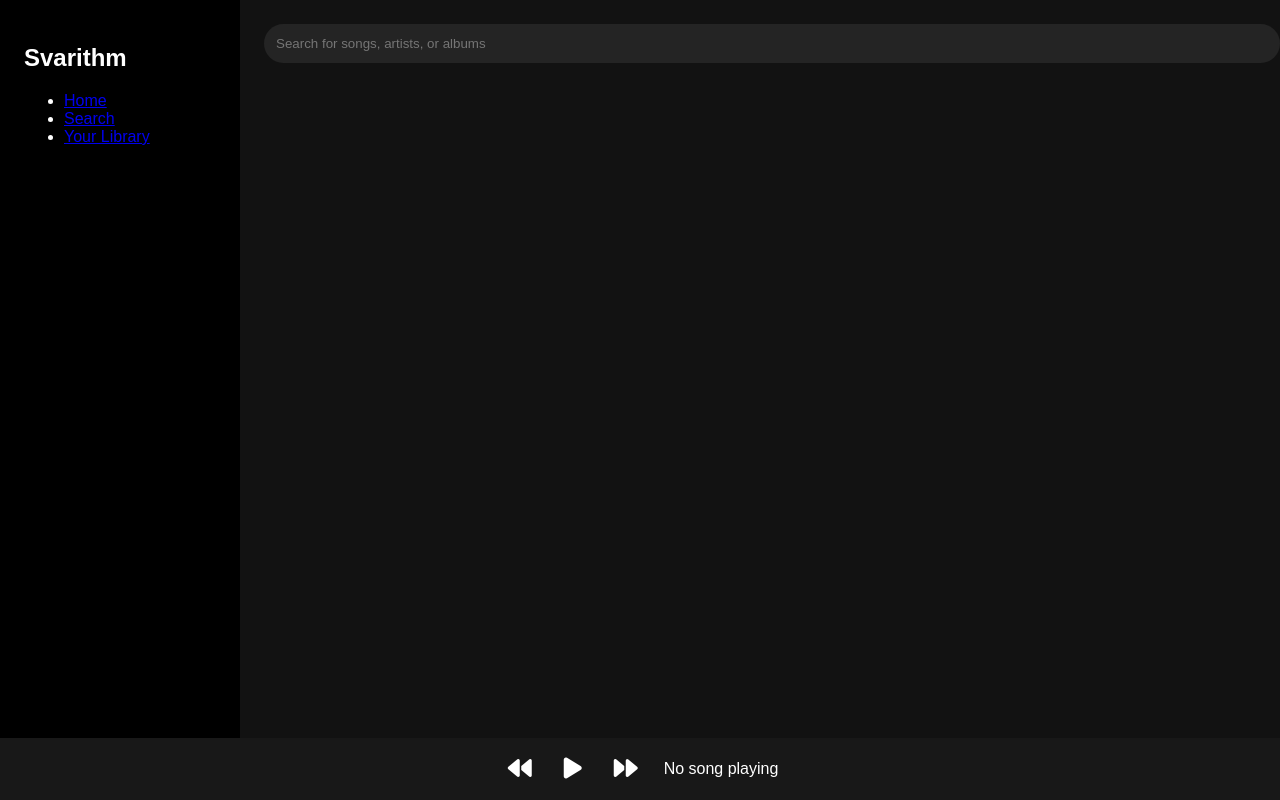
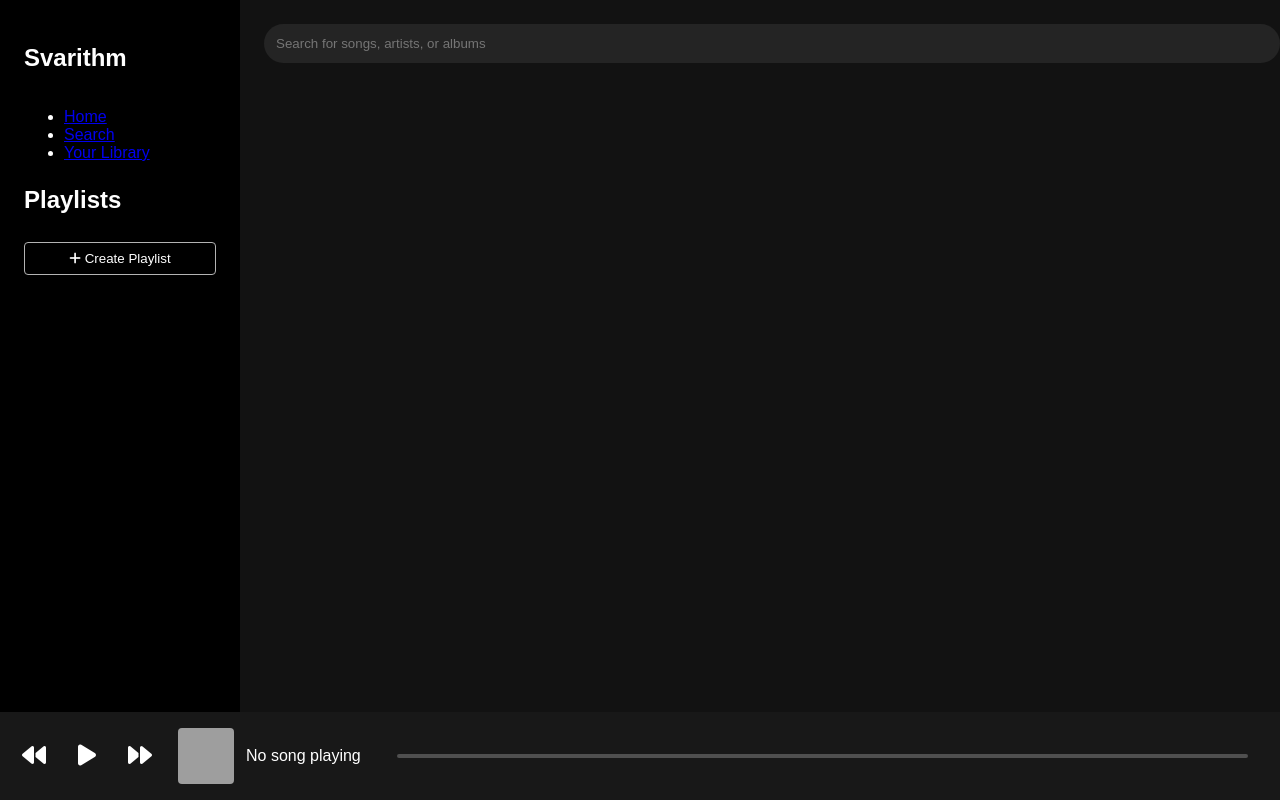
Before and after one commit to asmm735/groove-nexus-beats, a Flask app: template templates/index.html in a window 1280 px wide. Run offline with Flask 2, Linux system fonts and the light colour scheme; the template is opened without the code that fills it, so the values that code supplies are empty; grey boxes are pictures that could not be loaded.

Commit message:
feat: Add music files, playlists, and album view
- Added functionality to manage music files.
- Implemented playlist management features.
- Added album view functionality.

```diff
--- a/app.py
+++ b/app.py
@@ -8,26 +8,34 @@ app.config['SQLALCHEMY_DATABASE_URI'] = 'postgresql://postgres:your_password@loc
 app.config['SQLALCHEMY_TRACK_MODIFICATIONS'] = False
 db = SQLAlchemy(app)
 
-# Database Models
+# Association table for playlist-song relationship
+playlist_songs = db.Table('playlist_songs',
+    db.Column('playlist_id', db.Integer, db.ForeignKey('playlist.id'), primary_key=True),
+    db.Column('song_id', db.Integer, db.ForeignKey('song.id'), primary_key=True)
+)
+
 class Song(db.Model):
     id = db.Column(db.Integer, primary_key=True)
     title = db.Column(db.String(100), nullable=False)
     artist = db.Column(db.String(100), nullable=False)
     album = db.Column(db.String(100))
     duration = db.Column(db.String(10))
-    file_path = db.Column(db.String(200))
+    file_path = db.Column(db.String(200), nullable=False)  # Path to the actual music file
+    album_art = db.Column(db.String(200))  # Path to album artwork
     created_at = db.Column(db.DateTime, default=datetime.utcnow)
 
 class Playlist(db.Model):
     id = db.Column(db.Integer, primary_key=True)
     name = db.Column(db.String(100), nullable=False)
-    songs = db.relationship('Song', secondary='playlist_songs')
+    user_id = db.Column(db.Integer)  # You can add proper user authentication later
+    created_at = db.Column(db.DateTime, default=datetime.utcnow)
+    songs = db.relationship('Song', secondary=playlist_songs, backref='playlists')
 
-# Routes
 @app.route('/')
 def home():
     songs = Song.query.all()
-    return render_template('index.html', songs=songs)
+    playlists = Playlist.query.all()
+    return render_template('index.html', songs=songs, playlists=playlists)
 
 @app.route('/search')
 def search():
@@ -42,8 +50,39 @@ def search():
         'title': song.title,
         'artist': song.artist,
         'album': song.album,
-        'duration': song.duration
+        'duration': song.duration,
+        'file_path': song.file_path,
+        'album_art': song.album_art
     } for song in songs])
+
+@app.route('/album/<album_name>')
+def album_view(album_name):
+    songs = Song.query.filter_by(album=album_name).all()
+    return jsonify([{
+        'id': song.id,
+        'title': song.title,
+        'artist': song.artist,
+        'duration': song.duration,
+        'file_path': song.file_path,
+        'album_art': song.album_art
+    } for song in songs])
+
+@app.route('/playlist', methods=['POST'])
+def create_playlist():
+    data = request.json
+    playlist = Playlist(name=data['name'])
+    db.session.add(playlist)
+    db.session.commit()
+    return jsonify({'id': playlist.id, 'name': playlist.name})
+
+@app.route('/playlist/<int:playlist_id>/add', methods=['POST'])
+def add_to_playlist(playlist_id):
+    data = request.json
+    playlist = Playlist.query.get_or_404(playlist_id)
+    song = Song.query.get_or_404(data['song_id'])
+    playlist.songs.append(song)
+    db.session.commit()
+    return jsonify({'success': True})
 
 if __name__ == '__main__':
     with app.app_context():
--- a/static/css/style.css
+++ b/static/css/style.css
@@ -1,4 +1,3 @@
-
 :root {
     --spotify-green: #1DB954;
     --dark-bg: #121212;
@@ -23,6 +22,27 @@ body {
 .sidebar {
     background-color: #000;
     padding: 24px;
+    display: flex;
+    flex-direction: column;
+}
+
+.playlists {
+    margin-top: 24px;
+}
+
+.create-playlist-btn {
+    width: 100%;
+    padding: 8px;
+    background: transparent;
+    color: var(--light-text);
+    border: 1px solid var(--secondary-text);
+    border-radius: 4px;
+    cursor: pointer;
+    margin: 8px 0;
+}
+
+.create-playlist-btn:hover {
+    border-color: var(--light-text);
 }
 
 .main-content {
@@ -43,6 +63,97 @@ body {
     display: grid;
     grid-template-columns: repeat(auto-fill, minmax(200px, 1fr));
     gap: 20px;
+}
+
+.song-card {
+    position: relative;
+    background: #181818;
+    padding: 16px;
+    border-radius: 8px;
+    transition: background-color 0.3s;
+}
+
+.song-card:hover {
+    background: #282828;
+}
+
+.song-controls {
+    position: absolute;
+    bottom: 16px;
+    right: 16px;
+    display: none;
+}
+
+.song-card:hover .song-controls {
+    display: flex;
+    gap: 8px;
+}
+
+.album-name {
+    color: var(--secondary-text);
+    cursor: pointer;
+}
+
+.album-name:hover {
+    color: var(--light-text);
+    text-decoration: underline;
+}
+
+.modal {
+    display: none;
+    position: fixed;
+    top: 0;
+    left: 0;
+    width: 100%;
+    height: 100%;
+    background: rgba(0, 0, 0, 0.7);
+}
+
+.modal-content {
+    background: #282828;
+    margin: 15% auto;
+    padding: 20px;
+    width: 80%;
+    max-width: 500px;
+    border-radius: 8px;
+}
+
+.progress-bar {
+    flex-grow: 1;
+    height: 4px;
+    background: #4f4f4f;
+    margin: 0 16px;
+    border-radius: 2px;
+    cursor: pointer;
+}
+
+.progress {
+    height: 100%;
+    background: var(--spotify-green);
+    border-radius: 2px;
+    width: 0;
+}
+
+.now-playing {
+    display: flex;
+    align-items: center;
+    gap: 12px;
+}
+
+.now-playing img {
+    width: 56px;
+    height: 56px;
+    border-radius: 4px;
+}
+
+.song-info {
+    display: flex;
+    flex-direction: column;
+}
+
+#currentArtist {
+    color: var(--secondary-text);
+    font-size: 0.9em;
 }
 
 .player-controls {
--- a/static/js/main.js
+++ b/static/js/main.js
@@ -6,11 +6,35 @@ document.addEventListener('DOMContentLoaded', function() {
     const prevButton = document.getElementById('prevButton');
     const nextButton = document.getElementById('nextButton');
     const currentSongDisplay = document.getElementById('currentSong');
+    const currentArtistDisplay = document.getElementById('currentArtist');
+    const currentAlbumArt = document.getElementById('currentAlbumArt');
+    const progressBar = document.querySelector('.progress-bar');
+    const progress = document.querySelector('.progress');
+    const createPlaylistBtn = document.getElementById('createPlaylist');
+    const modal = document.getElementById('playlistModal');
 
     let isPlaying = false;
     let currentSongIndex = -1;
     let songs = [];
     let audio = new Audio();
+
+    // Audio event listeners
+    audio.addEventListener('timeupdate', updateProgress);
+    audio.addEventListener('ended', () => {
+        playNext();
+    });
+
+    progressBar.addEventListener('click', (e) => {
+        const progressWidth = progressBar.clientWidth;
+        const clickX = e.offsetX;
+        const duration = audio.duration;
+        audio.currentTime = (clickX / progressWidth) * duration;
+    });
+
+    function updateProgress() {
+        const percentage = (audio.currentTime / audio.duration) * 100;
+        progress.style.width = percentage + '%';
+    }
 
     // Search functionality
     searchInput.addEventListener('input', debounce(function(e) {
@@ -37,34 +61,115 @@ document.addEventListener('DOMContentLoaded', function() {
         isPlaying = !isPlaying;
     });
 
-    prevButton.addEventListener('click', function() {
-        if (currentSongIndex > 0) {
-            currentSongIndex--;
-            playSong(songs[currentSongIndex]);
+    prevButton.addEventListener('click', playPrevious);
+    nextButton.addEventListener('click', playNext);
+
+    // Album view
+    document.addEventListener('click', function(e) {
+        if (e.target.classList.contains('album-name')) {
+            const albumName = e.target.dataset.album;
+            fetch(`/album/${encodeURIComponent(albumName)}`)
+                .then(response => response.json())
+                .then(data => {
+                    songs = data;
+                    updateSongGrid(data);
+                });
         }
     });
 
-    nextButton.addEventListener('click', function() {
-        if (currentSongIndex < songs.length - 1) {
-            currentSongIndex++;
-            playSong(songs[currentSongIndex]);
+    // Playlist management
+    createPlaylistBtn.addEventListener('click', function() {
+        const playlistName = prompt('Enter playlist name:');
+        if (playlistName) {
+            fetch('/playlist', {
+                method: 'POST',
+                headers: {
+                    'Content-Type': 'application/json'
+                },
+                body: JSON.stringify({ name: playlistName })
+            })
+            .then(response => response.json())
+            .then(data => {
+                const playlistList = document.getElementById('playlistList');
+                const li = document.createElement('li');
+                li.textContent = data.name;
+                li.dataset.id = data.id;
+                playlistList.appendChild(li);
+            });
         }
     });
 
+    // Add to playlist functionality
+    document.addEventListener('click', function(e) {
+        if (e.target.classList.contains('add-to-playlist-btn') || e.target.parentElement.classList.contains('add-to-playlist-btn')) {
+            const songCard = e.target.closest('.song-card');
+            const songId = songCard.dataset.id;
+            showPlaylistModal(songId);
+        }
+    });
+
+    function showPlaylistModal(songId) {
+        const playlistOptions = document.getElementById('playlistOptions');
+        playlistOptions.innerHTML = '';
+
+        document.querySelectorAll('#playlistList li').forEach(playlist => {
+            const li = document.createElement('li');
+            li.textContent = playlist.textContent;
+            li.addEventListener('click', () => addToPlaylist(playlist.dataset.id, songId));
+            playlistOptions.appendChild(li);
+        });
+
+        modal.style.display = 'block';
+    }
+
+    function addToPlaylist(playlistId, songId) {
+        fetch(`/playlist/${playlistId}/add`, {
+            method: 'POST',
+            headers: {
+                'Content-Type': 'application/json'
+            },
+            body: JSON.stringify({ song_id: songId })
+        })
+        .then(() => {
+            modal.style.display = 'none';
+        });
+    }
+
     function playSong(song) {
-        currentSongDisplay.textContent = `${song.title} - ${song.artist}`;
+        currentSongDisplay.textContent = song.title;
+        currentArtistDisplay.textContent = song.artist;
+        currentAlbumArt.src = song.album_art || '/static/images/album-placeholder.jpg';
         audio.src = song.file_path;
         audio.play();
         isPlaying = true;
         playButton.innerHTML = '<i class="fas fa-pause"></i>';
     }
 
+    function playNext() {
+        if (currentSongIndex < songs.length - 1) {
+            currentSongIndex++;
+            playSong(songs[currentSongIndex]);
+        }
+    }
+
+    function playPrevious() {
+        if (currentSongIndex > 0) {
+            currentSongIndex--;
+            playSong(songs[currentSongIndex]);
+        }
+    }
+
     function updateSongGrid(songs) {
         songGrid.innerHTML = songs.map(song => `
-            <div class="song-card" data-id="${song.id}">
-                <img src="/static/images/album-placeholder.jpg" alt="${song.album}">
+            <div class="song-card" data-id="${song.id}" data-file="${song.file_path}">
+                <img src="${song.album_art || '/static/images/album-placeholder.jpg'}" alt="${song.album}">
                 <h3>${song.title}</h3>
                 <p>${song.artist}</p>
+                <p class="album-name" data-album="${song.album}">${song.album}</p>
+                <div class="song-controls">
+                    <button class="play-btn"><i class="fas fa-play"></i></button>
+                    <button class="add-to-playlist-btn"><i class="fas fa-plus"></i></button>
+                </div>
             </div>
         `).join('');
     }
@@ -80,4 +185,11 @@ document.addEventListener('DOMContentLoaded', function() {
             timeout = setTimeout(later, wait);
         };
     }
+
+    // Close modal when clicking outside
+    window.addEventListener('click', function(e) {
+        if (e.target === modal) {
+            modal.style.display = 'none';
+        }
+    });
 });
--- a/templates/index.html
+++ b/templates/index.html
@@ -14,10 +14,21 @@
             <h1>Svarithm</h1>
             <nav>
                 <ul>
-                    <li><a href="#home">Home</a></li>
+                    <li><a href="#home" class="active">Home</a></li>
                     <li><a href="#search">Search</a></li>
                     <li><a href="#library">Your Library</a></li>
                 </ul>
+                <div class="playlists">
+                    <h2>Playlists</h2>
+                    <button id="createPlaylist" class="create-playlist-btn">
+                        <i class="fas fa-plus"></i> Create Playlist
+                    </button>
+                    <ul id="playlistList">
+                        {% for playlist in playlists %}
+                        <li data-id="{{ playlist.id }}">{{ playlist.name }}</li>
+                        {% endfor %}
+                    </ul>
+                </div>
             </nav>
         </aside>
 
@@ -28,10 +39,15 @@
 
             <div class="song-grid" id="songGrid">
                 {% for song in songs %}
-                <div class="song-card" data-id="{{ song.id }}">
-                    <img src="{{ url_for('static', filename='images/album-placeholder.jpg') }}" alt="{{ song.album }}">
+                <div class="song-card" data-id="{{ song.id }}" data-file="{{ song.file_path }}">
+                    <img src="{{ song.album_art or url_for('static', filename='images/album-placeholder.jpg') }}" alt="{{ song.album }}">
                     <h3>{{ song.title }}</h3>
                     <p>{{ song.artist }}</p>
+                    <p class="album-name" data-album="{{ song.album }}">{{ song.album }}</p>
+                    <div class="song-controls">
+                        <button class="play-btn"><i class="fas fa-play"></i></button>
+                        <button class="add-to-playlist-btn"><i class="fas fa-plus"></i></button>
+                    </div>
                 </div>
                 {% endfor %}
             </div>
@@ -43,7 +59,21 @@
         <button class="control-button" id="playButton"><i class="fas fa-play"></i></button>
         <button class="control-button" id="nextButton"><i class="fas fa-forward"></i></button>
         <div class="now-playing">
-            <span id="currentSong">No song playing</span>
+            <img id="currentAlbumArt" src="{{ url_for('static', filename='images/album-placeholder.jpg') }}" alt="Album Art">
+            <div class="song-info">
+                <span id="currentSong">No song playing</span>
+                <span id="currentArtist"></span>
+            </div>
+        </div>
+        <div class="progress-bar">
+            <div class="progress"></div>
+        </div>
+    </div>
+
+    <div id="playlistModal" class="modal">
+        <div class="modal-content">
+            <h2>Add to Playlist</h2>
+            <ul id="playlistOptions"></ul>
         </div>
     </div>
 
```
